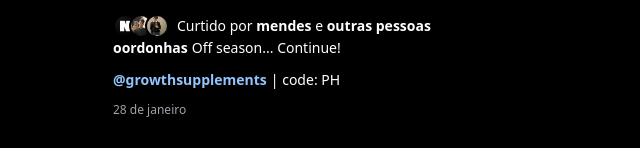
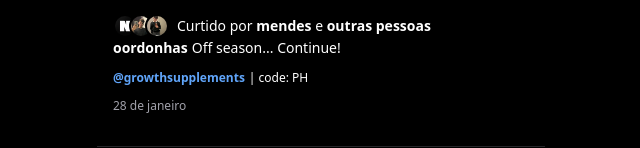
Before and after one commit to lucasfabbrim/ph, a Next.js app: page / in a window 1280 px wide. Shown: the part 1866-2014 px from the top of the page, without its empty margins (319-959 px from the left). Built offline with nearby package versions, Linux system fonts and the light colour scheme.

Commit message:
Update instagram.tsx

```diff
--- a/src/components/instagram.tsx
+++ b/src/components/instagram.tsx
@@ -140,9 +140,9 @@ export default function InstagramCarouselComponent() {
             Off season... Continue!
           </span>
         </span>
-        <span className="mt-3 text-sm font-semibold text-blue-300 flex items-center gap-1">
+        <span className="mt-3 text-xs font-semibold text-blue-400 flex items-center gap-1">
           @growthsupplements
-          <span className="text-sm font-normal text-white">| code: PH</span>
+          <span className="text-xs font-normal text-white">| code: PH</span>
         </span>
         <div className="text-xs text-zinc-400 mt-3 font-normal">
           28 de janeiro
```
